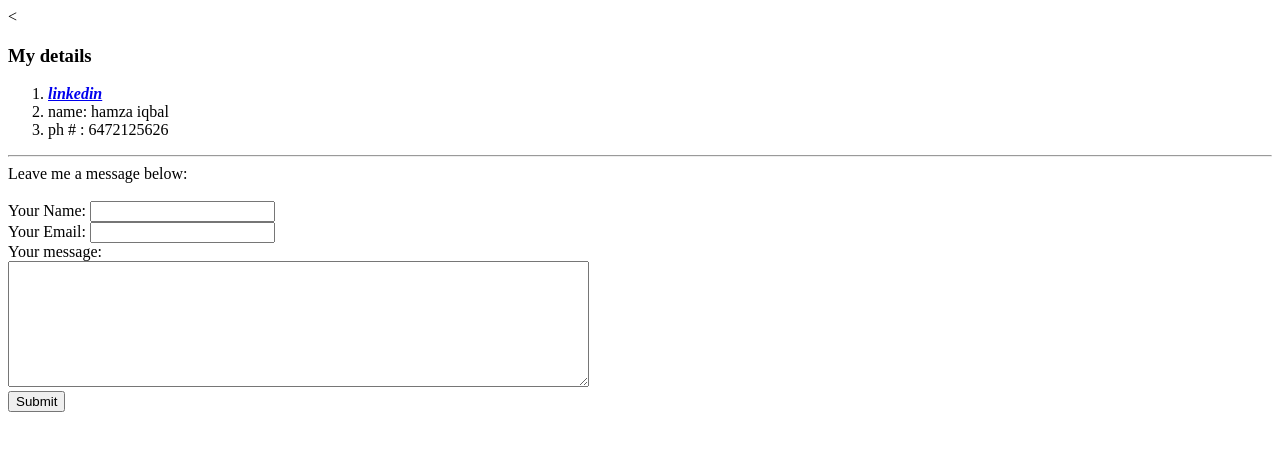
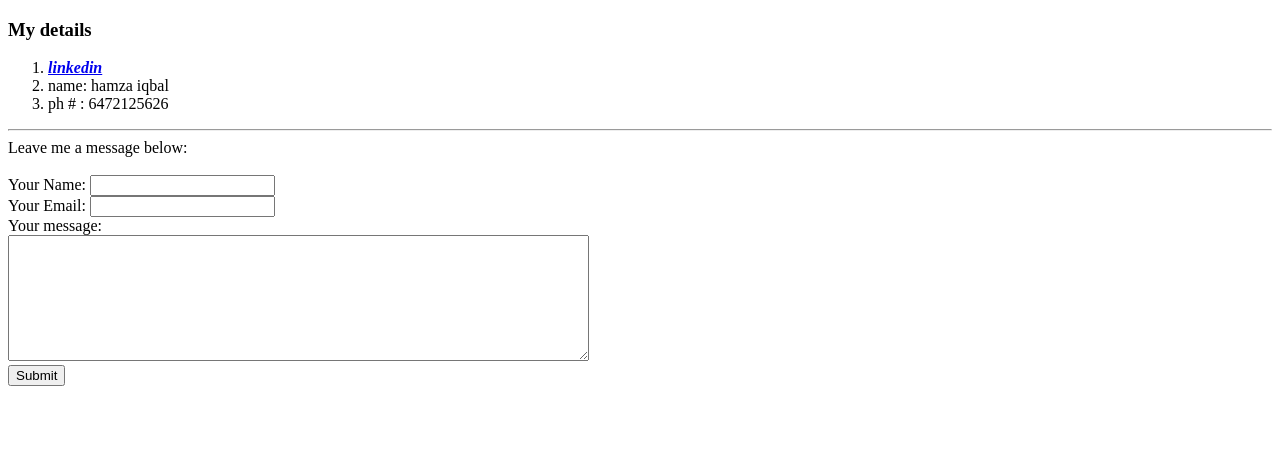
Before and after one commit to HamzaIqbal22/My-Personal-Website, a plain HTML site: page contact.html in a window 1280 px wide. Drawn offline with Linux system fonts and the light colour scheme.

Commit message:
Update contact.html

```diff
--- a/contact.html
+++ b/contact.html
@@ -5,7 +5,7 @@
     <title>Contact details</title>
   </head>
   <body>
-    <<h3>My details</h3>
+    <h3>My details</h3>
     <ol>
       <li><em><strong><a href="https://www.linkedin.com/feed/">linkedin </a></strong></em></li>
       <li>name: hamza iqbal</li>
```
